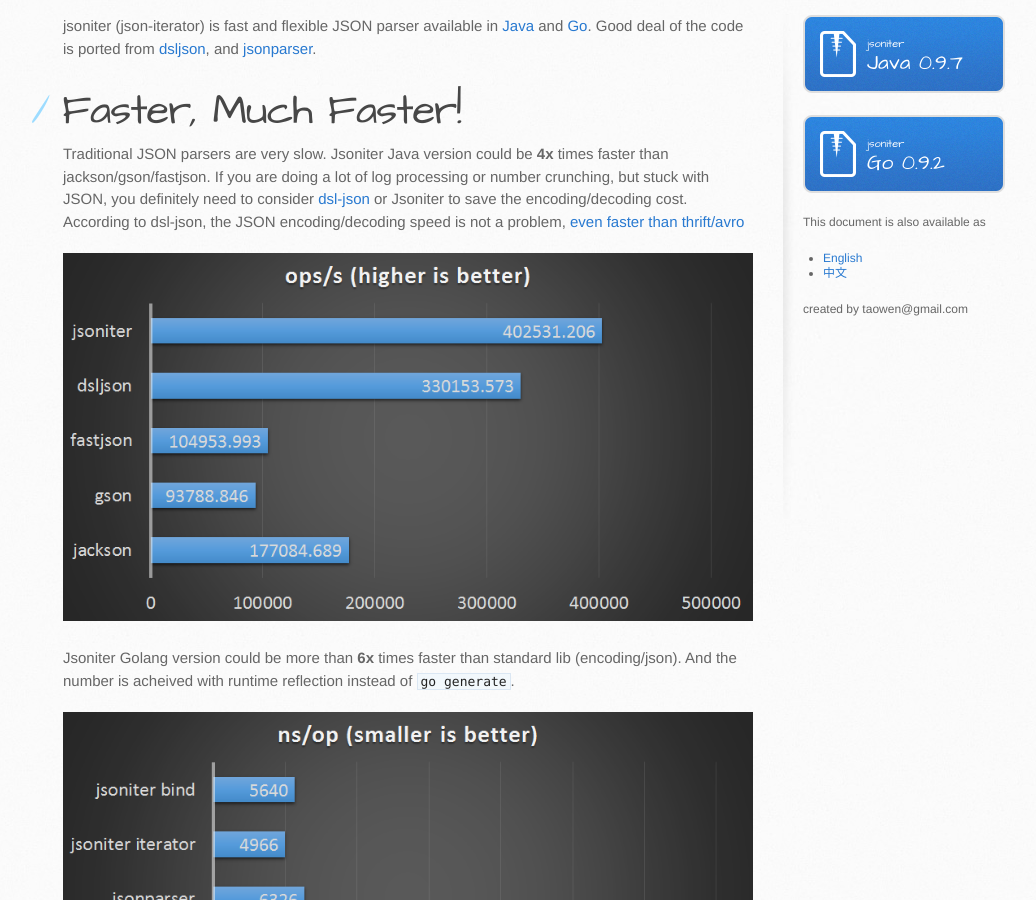
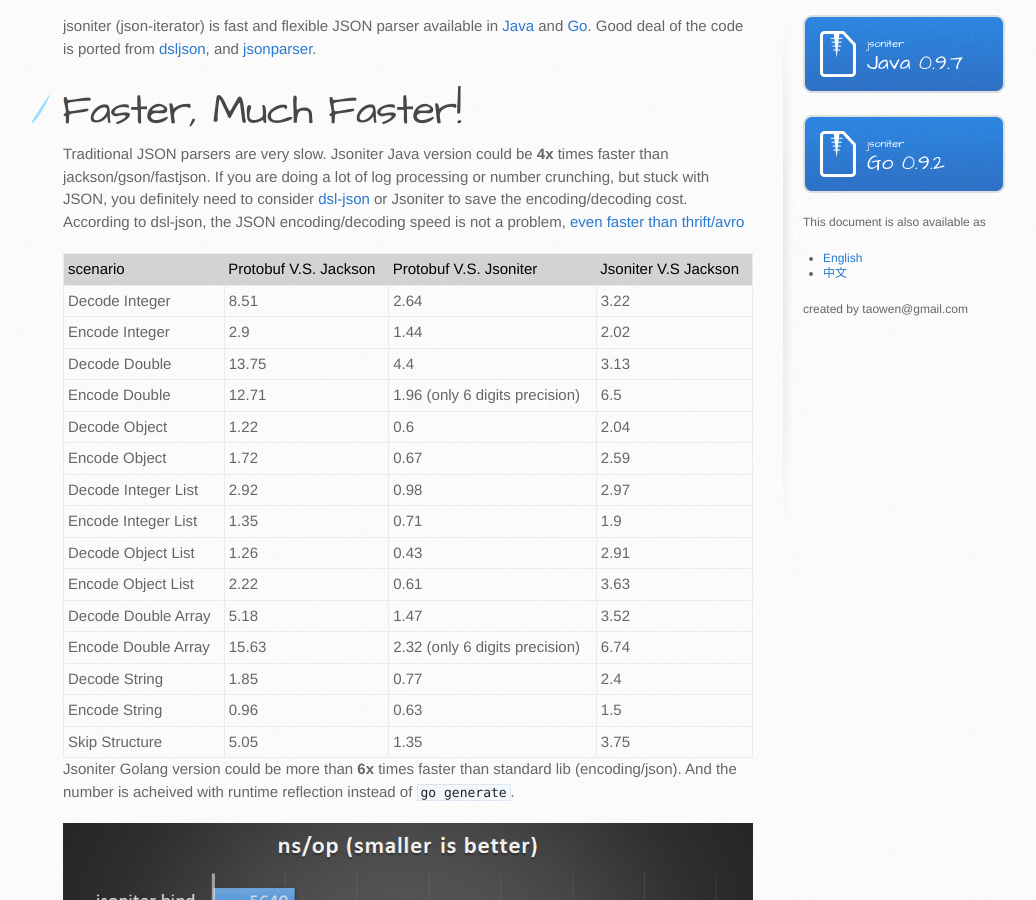
Before and after one commit to json-iterator/json-iterator.github.io, a Jekyll site: the page built from index.md, in a window 1280 px wide and 900 px high, scrolled down 217 px. Shown: the whole window, without its empty margins (107-1143 px from the left). Built offline with Jekyll 4.4.1, drawn with Linux system fonts in a browser that asks for light colours; comment, search, counter and statistics services are not loaded.

Commit message:
Update index.md

```diff
--- a/index.md
+++ b/index.md
@@ -9,7 +9,23 @@
 
 Traditional JSON parsers are very slow. Jsoniter Java version could be **4x** times faster than jackson/gson/fastjson. If you are doing a lot of log processing or number crunching, but stuck with JSON, you definitely need to consider [dsl-json](https://github.com/ngs-doo/dsl-json) or Jsoniter to save the encoding/decoding cost. According to dsl-json, the JSON encoding/decoding speed is not a problem, [even faster than thrift/avro](https://www.codeproject.com/Articles/1165627/Jsoniter-JSON-is-faster-than-thrift-avro)
 
-![java1](http://jsoniter.com/benchmarks/java1.png)
+| scenario | Protobuf V.S. Jackson | Protobuf V.S. Jsoniter | Jsoniter V.S Jackson |
+| --- | --- | --- | --- |
+| Decode Integer | 8.51 | 2.64 | 3.22 |
+| Encode Integer | 2.9 | 1.44 | 2.02 |
+| Decode Double | 13.75 | 4.4 | 3.13 |
+| Encode Double | 12.71 | 1.96 (only 6 digits precision) | 6.5 |
+| Decode Object | 1.22  | 0.6 | 2.04 |
+| Encode Object | 1.72 | 0.67 | 2.59 |
+| Decode Integer List | 2.92 | 0.98 | 2.97 |
+| Encode Integer List | 1.35 | 0.71 | 1.9 |
+| Decode Object List | 1.26 | 0.43 | 2.91 |
+| Encode Object List | 2.22 | 0.61 | 3.63 |
+| Decode Double Array | 5.18 | 1.47 | 3.52 |
+| Encode Double Array | 15.63 | 2.32 (only 6 digits precision) | 6.74 |
+| Decode String | 1.85 | 0.77 | 2.4 |
+| Encode String | 0.96 | 0.63 | 1.5 |
+| Skip Structure | 5.05 | 1.35 | 3.75 |
 
 Jsoniter Golang version could be more than **6x** times faster than standard lib (encoding/json). And the number is acheived with runtime reflection instead of `go generate`.
 
```
